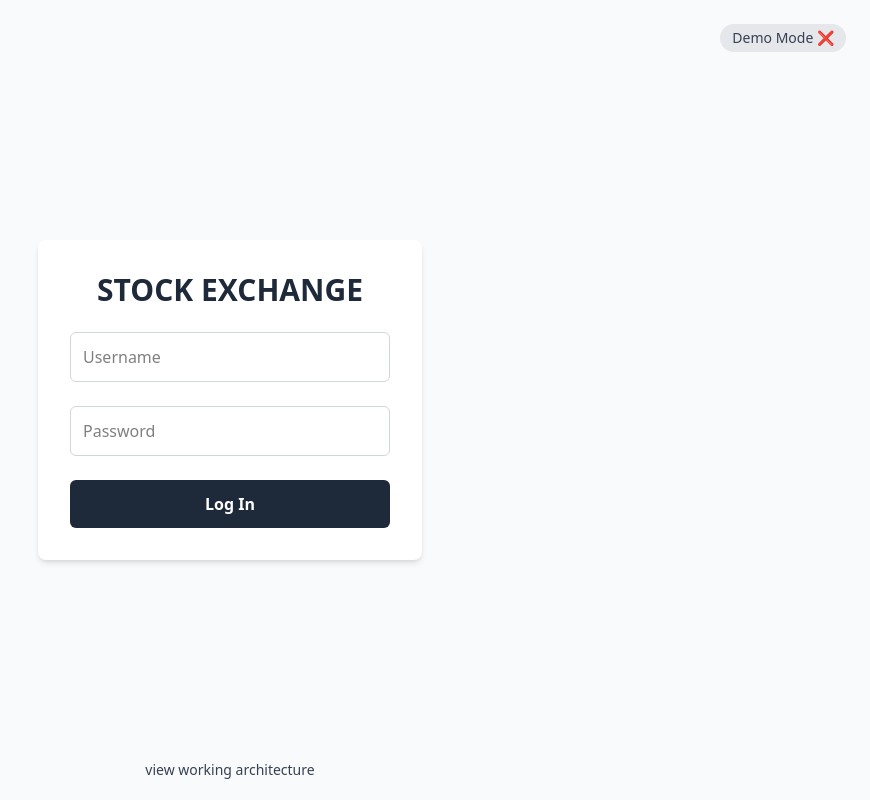
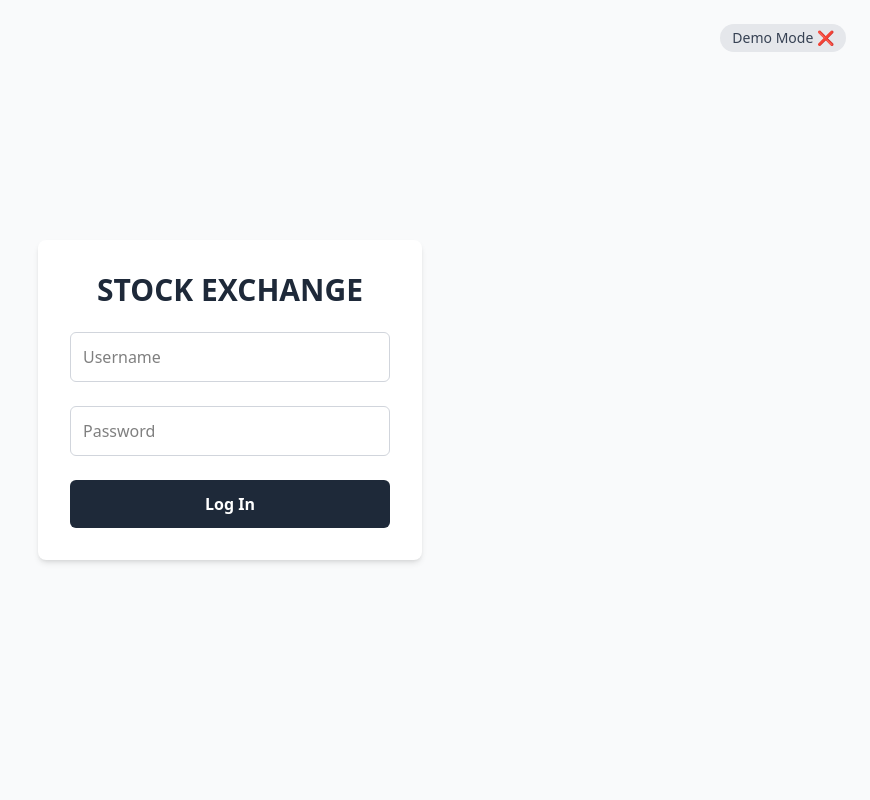
Before and after one commit to parthstark/stock-exchange-fe, a React (Vite) app: page /login in a window 1280 px wide. Shown: the whole page, without its empty margins (410-1280 px from the left). Built offline with nearby package versions, Linux system fonts and the light colour scheme; no server answers.

Commit message:
view architecture on demo mode only

```diff
--- a/src/pages/Login.tsx
+++ b/src/pages/Login.tsx
@@ -115,9 +115,11 @@ const Login = () => {
                     </button>
                 </form>
 
-                <div className="absolute bottom-5 cursor-pointer font-light text-sm text-gray-700 hover:scale-110 transition"
-                    onClick={handleViewArchitectureOnClick}
-                >view working architecture</div>
+                {demoMode &&
+                    <div className="absolute bottom-25 cursor-pointer font-light text-sm text-gray-700 hover:scale-110 transition animate-bounce"
+                        onClick={handleViewArchitectureOnClick}
+                    >view working architecture</div>
+                }
             </div>
         </div>
     );
```
